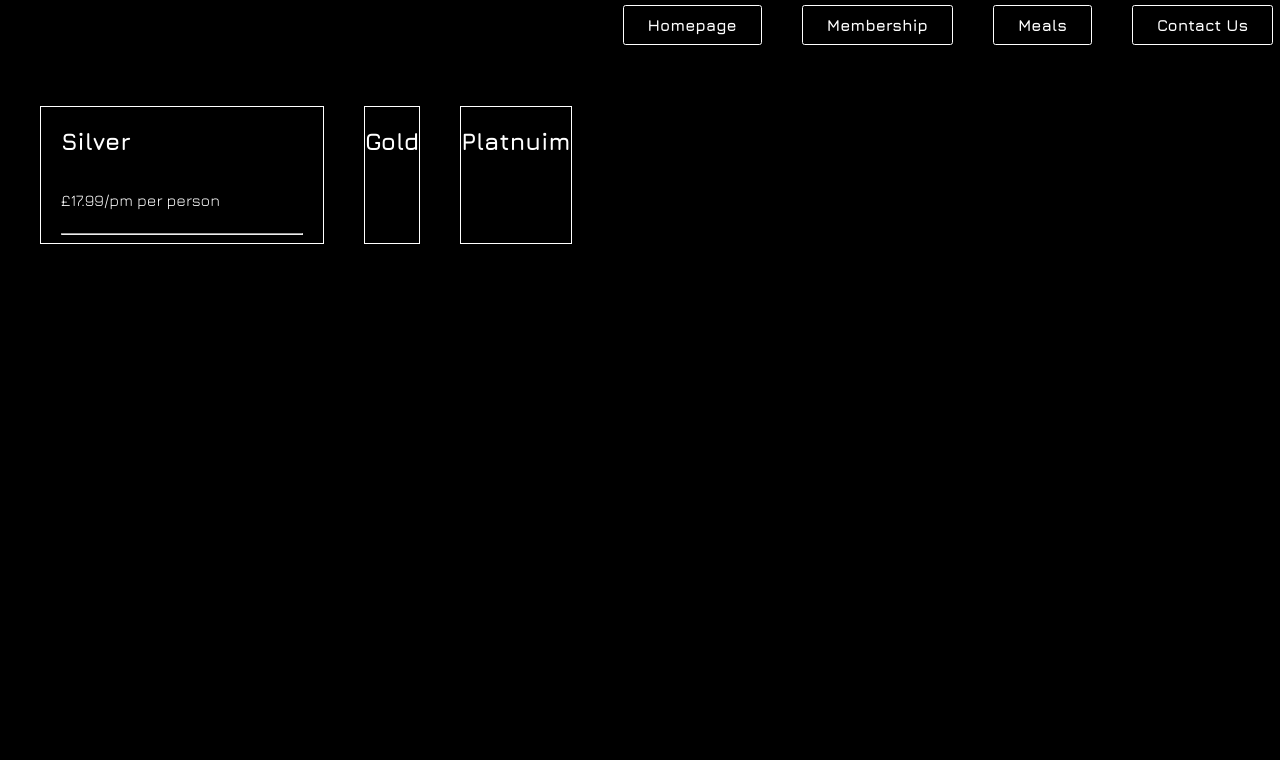
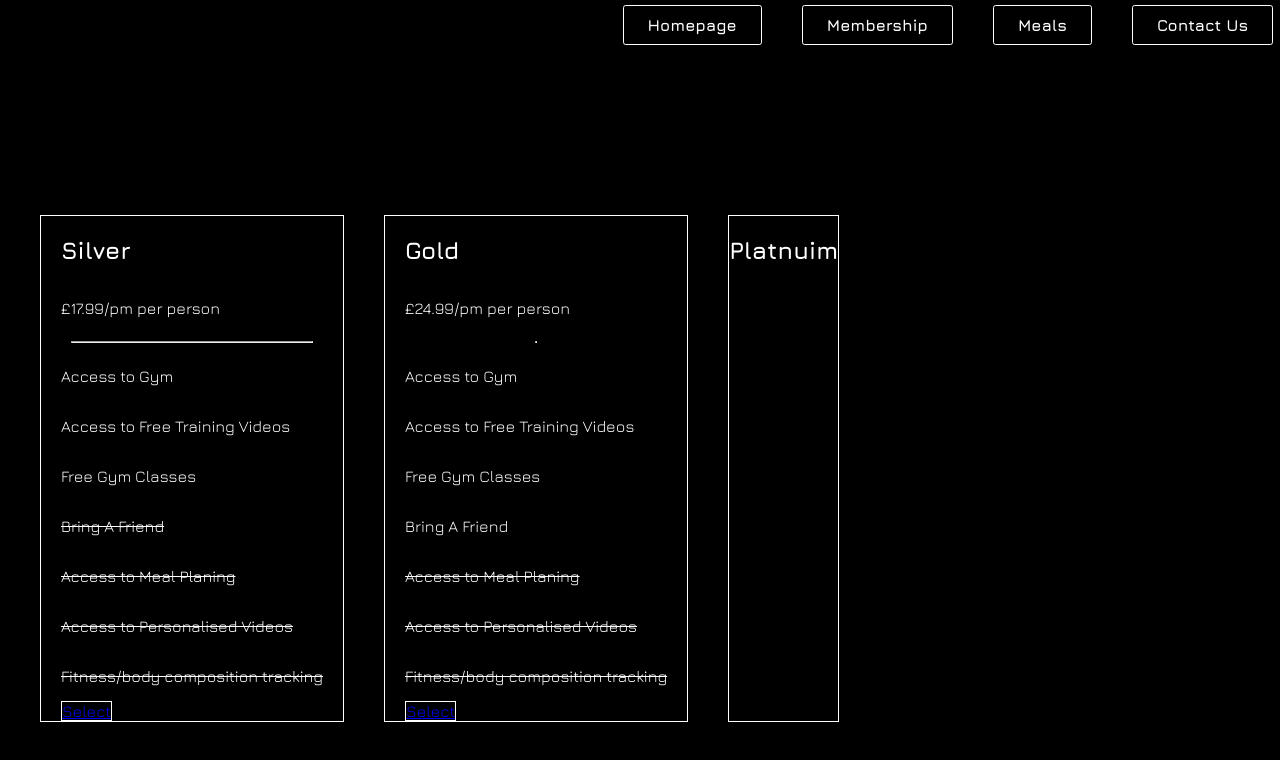
Before and after one commit to Salviusferns/fitnesstitan, a React (Create React App) app: page /Membership in a window 1280 px wide. Shown: the top 760 px of the page. Built offline with nearby package versions, Linux system fonts and the light colour scheme.

Commit message:
membership

```diff
--- a/src/components/Membership.js
+++ b/src/components/Membership.js
@@ -8,9 +8,37 @@ export default function Membership(props){
                     <h2>Silver</h2>
                     <p>£17.99/pm per person</p>
                     <hr></hr>
+                    <p>Access to Gym</p>
+                    <p>Access to Free Training Videos</p>
+                    <p>Free Gym Classes</p>
+                    <p><s> Bring A Friend</s></p>
+                    <p><s>Access to Meal Planing</s></p>
+                    <p><s>Access to Personalised Videos</s></p>
+                    <p><s>Fitness/body composition tracking</s></p>
+                    <div className="btn-select">
+                        <a href="/Homepage">
+                            <li>Select</li>
+                        </a>
+                    </div>
                 </li>
 
-                <li><h2>Gold</h2></li>
+                <li className="li2"><h2>Gold</h2>
+
+                <p>£24.99/pm per person</p>
+                    <hr></hr>
+                    <p>Access to Gym</p>
+                    <p>Access to Free Training Videos</p>
+                    <p>Free Gym Classes</p>
+                    <p> Bring A Friend</p>
+                    <p><s>Access to Meal Planing</s></p>
+                    <p><s>Access to Personalised Videos</s></p>
+                    <p><s>Fitness/body composition tracking</s></p>
+                    <div className="btn-select">
+                        <a href="/Homepage">
+                            <li>Select</li>
+                        </a>
+                    </div></li>
+
                 <li><h2>Platnuim</h2></li>
             </ul>
             <div className="black"></div>
--- a/src/components/membership.css
+++ b/src/components/membership.css
@@ -10,7 +10,7 @@
     color: white;
     display: flex;
     flex-direction: row;
-    top: 90px;
+    padding-top: 150px;
     gap: 40px;
 }
 
@@ -33,3 +33,15 @@
 .table .list .li1 hr{
     width: 15em;
 }
+.table .list .btn-select{
+    color:aqua
+}
+.table .list .li2{
+    color: white;
+    display: flex;
+    flex-direction: column;
+    align-items:flex-start;
+    padding-left: 20px;
+    padding-right: 20px;
+
+}
```
